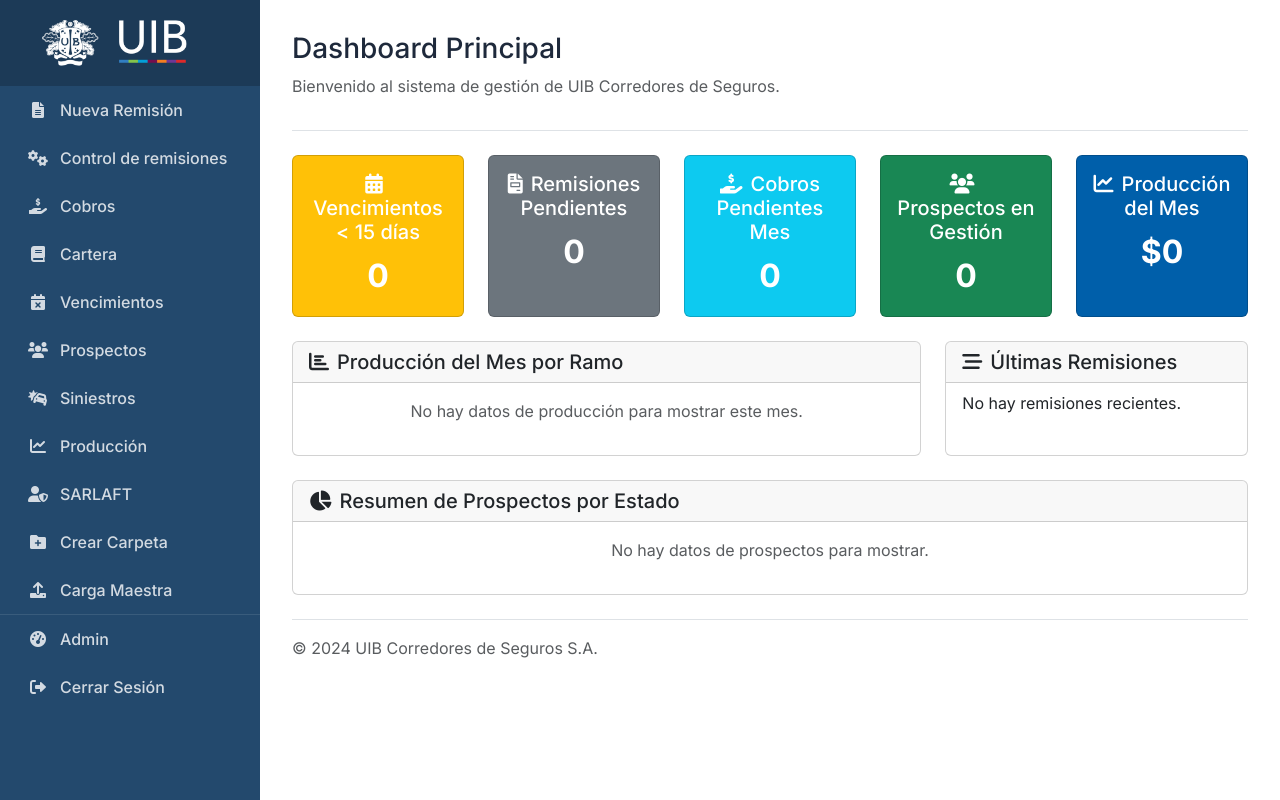
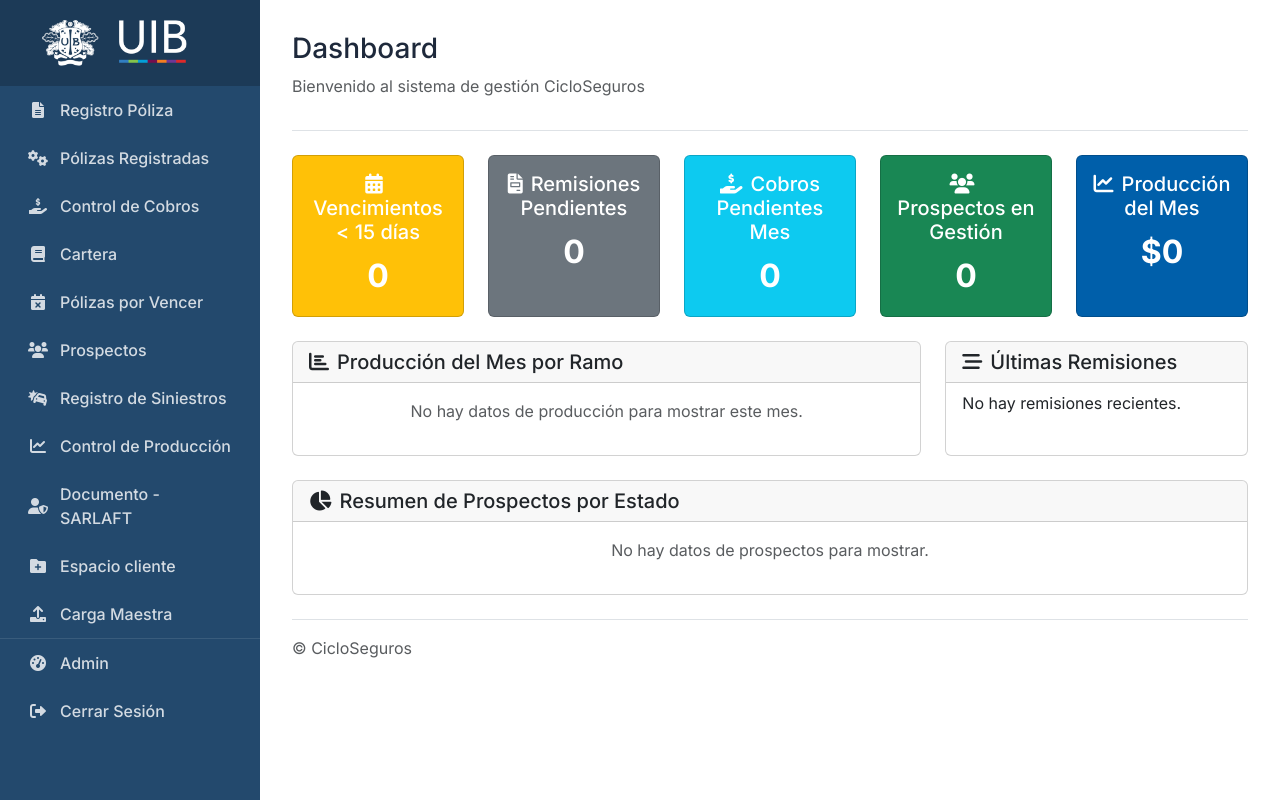
Before and after one commit to Camiloav29/CicloSeguros, a Flask app: page / in a window 1280 px wide. Run offline with Flask 3, Linux system fonts and the light colour scheme; a user stored in the database is signed in.

Commit message:
Ajustes Index

```diff
--- a/templates/index.html
+++ b/templates/index.html
@@ -3,7 +3,7 @@
 <head>
     <meta charset="UTF-8">
     <meta name="viewport" content="width=device-width, initial-scale=1.0">
-    <title>Dashboard Principal - UIB</title>
+    <title>Dashboard</title>
     <!-- Bootstrap CSS -->
     <link href="https://cdn.jsdelivr.net/npm/bootstrap@5.3.3/dist/css/bootstrap.min.css" rel="stylesheet">
     <!-- Font Awesome -->
@@ -24,17 +24,17 @@
         <ul class="nav flex-column">
             <li class="nav-item">
                 <a class="nav-link" href="{{ url_for('formulario_remision') }}">
-                    <i class="fas fa-file-alt fa-fw"></i> Nueva Remisión
+                    <i class="fas fa-file-alt fa-fw"></i> Registro Póliza
                 </a>
             </li>
             <li class="nav-item">
                 <a class="nav-link" href="{{ url_for('control') }}">
-                    <i class="fas fa-cogs fa-fw"></i> Control de remisiones
+                    <i class="fas fa-cogs fa-fw"></i> Pólizas Registradas
                 </a>
             </li>
             <li class="nav-item">
                 <a class="nav-link" href="{{ url_for('panel_cobros') }}">
-                    <i class="fas fa-hand-holding-usd fa-fw"></i> Cobros
+                    <i class="fas fa-hand-holding-usd fa-fw"></i> Control de Cobros
                 </a>
             </li>
             <li class="nav-item">
@@ -44,7 +44,7 @@
             </li>
             <li class="nav-item">
                 <a class="nav-link" href="{{ url_for('visualizar_vencimientos') }}">
-                    <i class="fas fa-calendar-times fa-fw"></i> Vencimientos
+                    <i class="fas fa-calendar-times fa-fw"></i> Pólizas por Vencer
                 </a>
             </li>
             <li class="nav-item">
@@ -54,22 +54,22 @@
             </li>
             <li class="nav-item">
                 <a class="nav-link" href="{{ url_for('siniestros_registrar') }}">
-                    <i class="fas fa-car-crash fa-fw"></i> Siniestros
+                    <i class="fas fa-car-crash fa-fw"></i> Registro de Siniestros
                 </a>
             </li>
             <li class="nav-item">
                 <a class="nav-link" href="{{ url_for('recaudo') }}">
-                    <i class="fas fa-chart-line fa-fw"></i> Producción
+                    <i class="fas fa-chart-line fa-fw"></i> Control de Producción
                 </a>
             </li>
             <li class="nav-item">
                 <a class="nav-link" href="{{ url_for('visualizar_sarlaft') }}">
-                    <i class="fas fa-user-shield fa-fw"></i> SARLAFT
+                    <i class="fas fa-user-shield fa-fw"></i> Documento - SARLAFT
                 </a>
             </li>
             <li class="nav-item">
                 <a class="nav-link" href="{{ url_for('mostrar_formulario_crear_carpeta') }}">
-                    <i class="fas fa-folder-plus fa-fw"></i> Crear Carpeta
+                    <i class="fas fa-folder-plus fa-fw"></i> Espacio cliente
                 </a>
             </li>
             <li class="nav-item">
@@ -96,8 +96,8 @@
     <!-- Main Content -->
     <div class="content">
         <header class="pb-3 mb-4 border-bottom">
-            <h1 class="h3">Dashboard Principal</h1>
-            <p class="text-muted">Bienvenido al sistema de gestión de UIB Corredores de Seguros.</p>
+            <h1 class="h3">Dashboard</h1>
+            <p class="text-muted">Bienvenido al sistema de gestión CicloSeguros</p>
         </header>
 
         <!-- Flash Messages -->
@@ -254,7 +254,7 @@
         </div>
 
         <footer class="pt-3 mt-4 text-muted border-top">
-            &copy; 2024 UIB Corredores de Seguros S.A.
+            &copy; CicloSeguros
         </footer>
     </div>
 </div>
```
